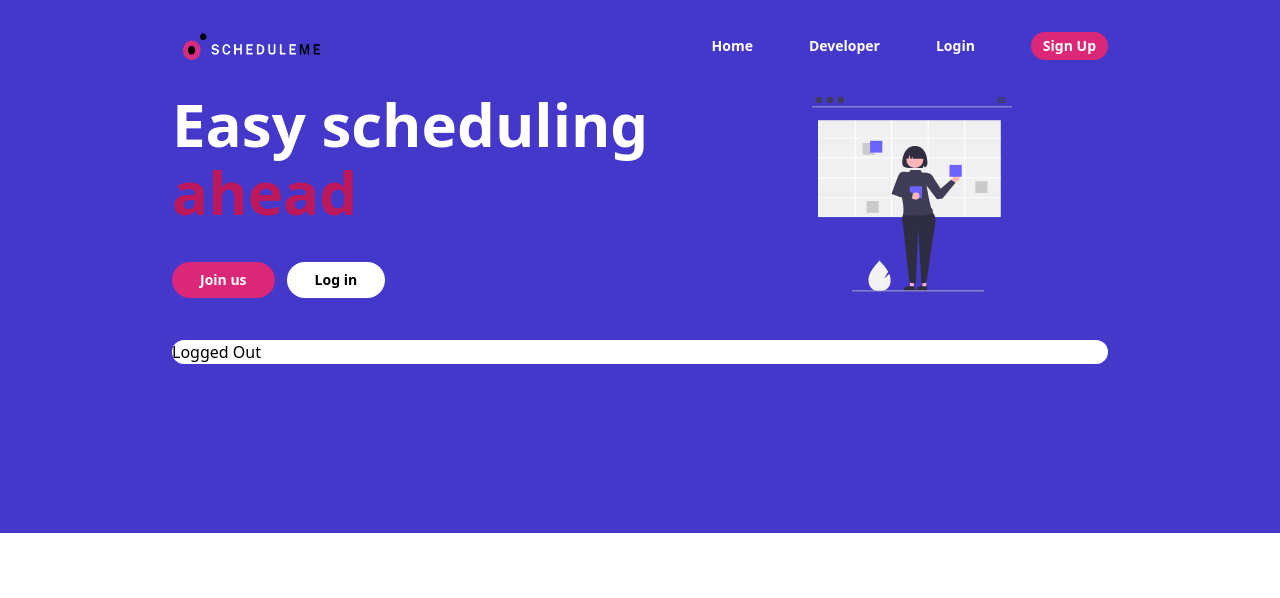
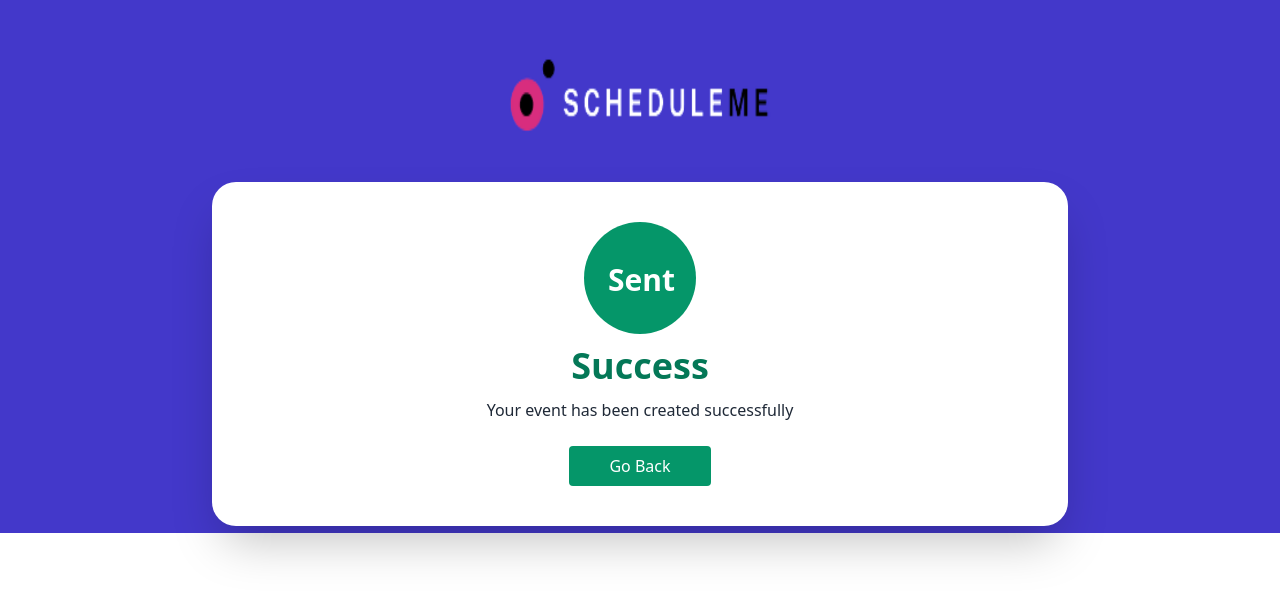
Before and after one commit to michaelbelete/schedule-me, a Next.js app: page /success in a window 1280 px wide. Shown: the top 598 px of the page. Built offline with nearby package versions, Linux system fonts and the light colour scheme; no server answers.

Commit message:
finished success page

```diff
--- a/pages/success.tsx
+++ b/pages/success.tsx
@@ -1,104 +1,35 @@
-import React, { useRef, useState } from "react"
+import Link from "next/link";
+import Image from "next/image";
+import React from "react";
 import CardLayout from "../layouts/card";
 import Layout from "../layouts/Landing";
-import { GetServerSideProps } from "next";
-import { getSession, useSession } from "next-auth/client";
-import prisma from "../lib/prisma";
-import { Event, User } from ".prisma/client";
-import LLandingHeader from "../components/loggedIn/header";
-import LNavBar from "../components/loggedIn/navbar";
-import PNavBar from "../components/public/navbar";
-import PLandingHeader from "../components/public/header";
-import Events from "../components/events";
 
-
-export const getServerSideProps: GetServerSideProps = async({req, res}) => {
-  const session = await getSession({req});
-
-  let user = {};
-  let event = {};
-  if(session){
-   await prisma.user.findFirst({
-      where: {
-        email: session.user.email
-      }
-    }).then(async (result) => {
-      event = await prisma.event.findMany({
-        where: {
-          userId: result.id
-        },
-        include: {
-          attende: { select: { name: true } }
-        }
-      })
-      event = JSON.parse(JSON.stringify(event))
-      user = result
-    });
-  }
-
-  return {
-    props: {
-      user,
-      event
-    }
-  }
-}
-
-const Landing: React.FC<{ user: User, event: Event }> = ({user, event}) => {
-  const [session, loading] = useSession();
-
-  if(loading) {
-    return(
-      <div className="flex absolute flex-col justify-center items-center w-full h-full w-white">
-        <h1 className="mt-12 text-3xl text-black">Loading please wait...</h1>
-      </div>
-    );
-  }else{
-    if(session) {
+const Success: React.FC = () => {
   return (
     <Layout>
-          <LNavBar user={user} />
-          <LLandingHeader user={user} />
+      <div className="flex flex-col gap-10 items-center px-10 pt-14">
+        <div>
+          <Image src="/images/logo.png"
+            height={80}
+            width={300}
+            layout="fixed"
+          />
+        </div>
         <CardLayout>
-            <div className="px-10 py-6">
-              <h1 className="pb-5 text-4xl">Events</h1>
-              <Events events={event}/>
+          <div className="flex flex-col items-center py-10">
+            <div className="px-6 py-10 w-28 h-28 text-3xl font-bold text-white bg-green-600 rounded-full">
+              Sent
+            </div>
+            <h1 className="mt-3 text-4xl font-bold text-green-700">Success</h1>
+            <p className="mt-3 text-gray-800">Your event has been created successfully</p>
+            <Link href="/">
+              <p className="px-10 py-2 mt-6 text-white bg-green-600 rounded">Go Back</p>
+            </Link>
           </div>
         </CardLayout>
-        </Layout>
-      )
-    }else{
-      return (
-        <Layout>
-          <PNavBar />
-          <PLandingHeader />
-          <CardLayout>
-            <h1>Logged Out</h1>
-          </CardLayout>
+      </div>
     </Layout>
   )
 }
 
-  }
-
-}
-
-export default Landing;
-// import { GetStaticProps } from "next"
-// import Post, { PostProps } from "../components/Post"
-
-// export const getStaticProps: GetStaticProps = async () => {
-//   const feed = [
-//     {
-//       id: 1,
-//       title: "Prisma is the perfect ORM for Next.js",
-//       content: "[Prisma](https://github.com/prisma/prisma) and Next.js go _great_ together!",
-//       published: false,
-//       author: {
-//         name: "Nikolas Burk",
-//         email: "burk@prisma.io",
-//       },
-//     },
-//   ]
-//   return { props: { feed } }
-// }
+export default Success;
```
Lines whose indentation alone changed are shown as unchanged.
